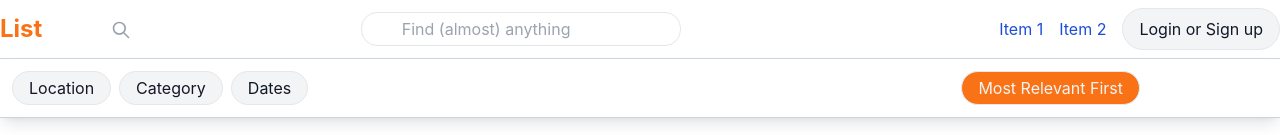
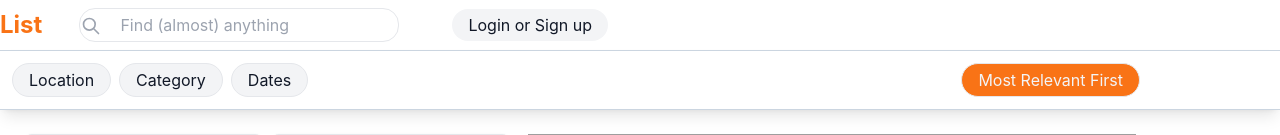
Before and after one commit to ChinememmaObilor29/search_page, a React (Create React App) app: page / in a window 1280 px wide. Shown: the top 135 px of the page. Built offline with nearby package versions, Linux system fonts and the light colour scheme; grey boxes are pictures that could not be loaded.

Commit message:
Update Navbar.jsx

```diff
--- a/src/Component/Navbar/Navbar.jsx
+++ b/src/Component/Navbar/Navbar.jsx
@@ -12,7 +12,7 @@ const Navbar = () => {
     <nav className=" pt-2">
       <div className="  flex justify-between items-center">
         <h1 className="font-bold text-2xl text-orange-500">List</h1>
-        <div className="md:flex md:w-1/2 md:justify-center">
+        <div className="md:flex md:w-1/2  search-div">
         <svg className="absolute  h-5 w-6 text-gray-400 hover:text-gray-500 s-icon" xmlns="http://www.w3.org/2000/svg" fill="none"
       viewBox="0 0 24 24" stroke="currentColor">
       <path strokeLinecap="round" strokeLinejoin="round" strokeWidth="2"
@@ -47,20 +47,20 @@ const Navbar = () => {
             </svg>
           </button>
         </div>
-        <div className={`md:flex ${isOpen ? 'block' : 'hidden'} `}>
+        <div className={`md:flex ${isOpen ? 'block' : 'hidden'} nav-links`}>
           <ul className="md:flex items-center space-x-4 ">
-            <li>
+            <li className='nav-item'>
               <a href="#" className="text-blue-700  hover:text-gray-300">
                 Item 1
               </a>
             </li>
-            <li>
+            <li className='nav-item'>
               <a href="#" className="text-blue-700  hover:text-gray-300">
                 Item 2
               </a>
             </li>
             <li>
-              <button className="hover:bg-blue-700 border text-gray-900 rounded-3xl bg-gray-100 py-2 px-4">
+              <button className="text-gray-900 rounded-3xl bg-gray-100 py-1 px-4 login">
               Login or Sign up
               </button>
             </li>
```
